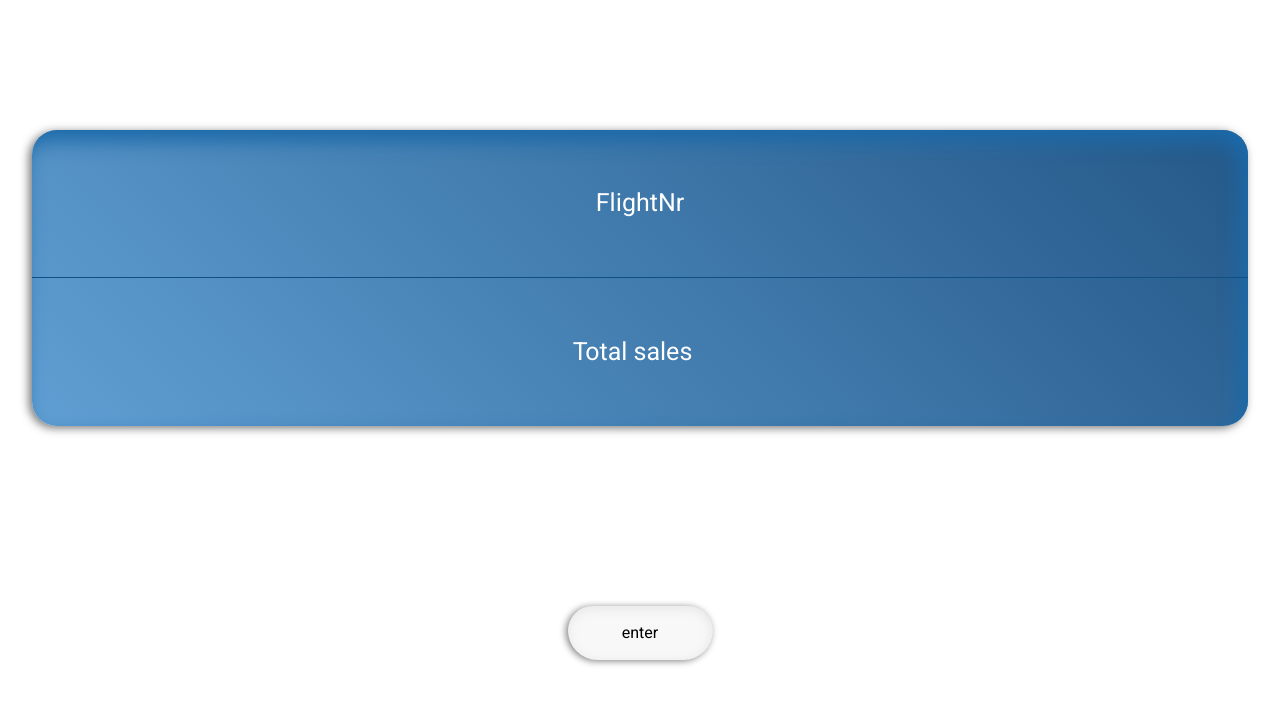
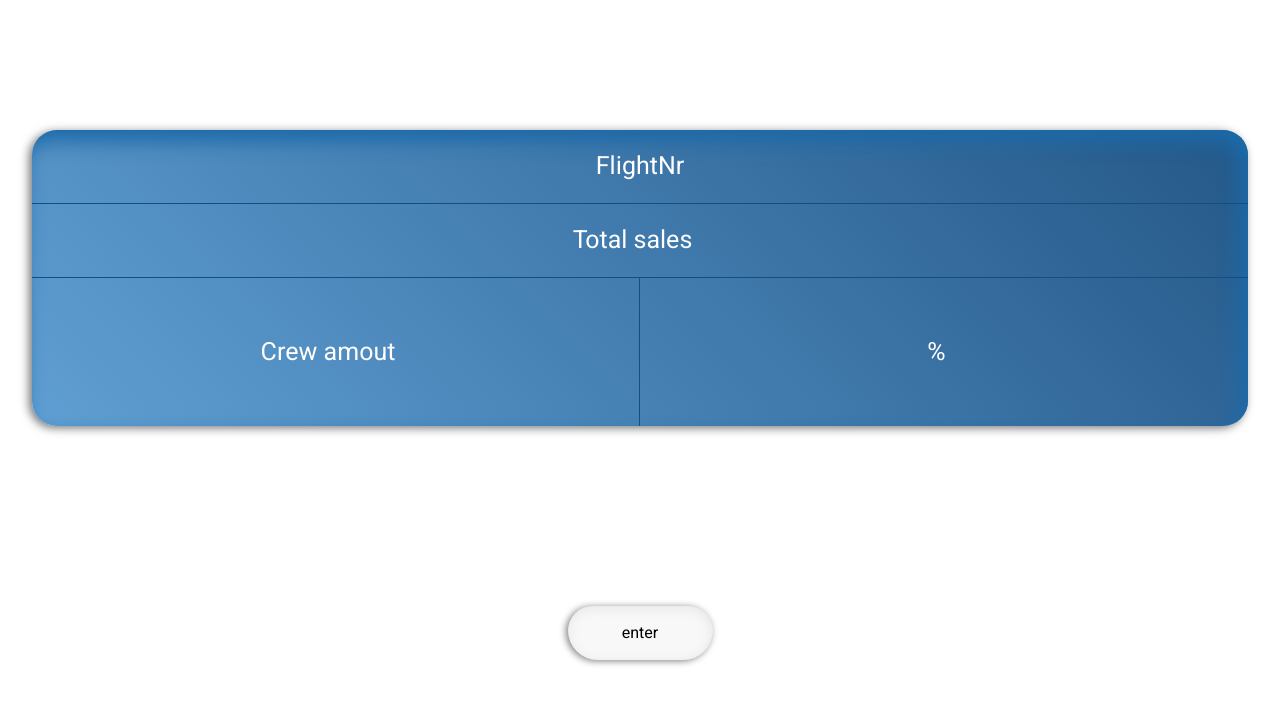
Before and after one commit to albinglindell/commission-calculator, a React (Create React App) app: page /AddFlight in a window 1280 px wide. Shown: the top 704 px of the page. Built offline with nearby package versions, Linux system fonts and the light colour scheme.

Commit message:
changed a whole lot to the add page

```diff
--- a/src/App.css
+++ b/src/App.css
@@ -221,31 +221,39 @@ border: 0;
 min-width: 100%;
 color: white;
 text-align: center;
+border-bottom: 1.5px solid rgb(16, 79, 131);
 
 }
 .flightNr{
-  border-bottom: 1.5px solid rgb(16, 79, 131);
   border-radius: 25px 25px 0 0;
 }
-.totalEarnings{
-  border-radius: 0 0 25px 25px;
 
-}
-.flightNr::placeholder, .totalEarnings::placeholder{
+.flightNr::placeholder, .totalEarnings::placeholder, .percentValue::placeholder, .crewAmount::placeholder{
   color: rgb(255, 255, 255);
 }
 .totalEarnings, .flightNr{
   width: 100%;
+  height: 25%;
+
+}
+.percentValue, .crewAmount{
+  background: transparent;
+  color: white;
+  text-align: center;
   height: 50%;
+  width: 50%;
+  border: 0;
 }
 .percentValue{
-  height: 50%;
-  width: 50%;
+  border-radius: 0 0 25px 0;
+
 }
 .crewAmount{
   height: 50%;
   width: 50%;
   border-right: 1.5px solid rgb(16, 79, 131);
+  border-radius: 0 0 0 25px;
+
 }
 .FormbuttonContainer{
   position: relative;
--- a/src/components/Add.jsx
+++ b/src/components/Add.jsx
@@ -6,6 +6,8 @@ import { useNavigate } from 'react-router-dom'
 function Add() {
     let [flightNr, setFlightNr] = useState("")
     let [totalSales, setTotalSales] = useState("")
+    let [crewAmount, setCrewAmount] = useState("")
+    let [percentage, setPercentage] = useState("")
 
     // let [activeState, setActiveState] = useState("")
     let currentFlights = localStorage.getItem("flights")
@@ -14,9 +16,9 @@ function Add() {
     }
     const navigate = useNavigate()
     let FlightNr = useRef()
-    // let Crewamount = useRef()
+    let Crewamount = useRef()
     let Earning = useRef()
-    // let Percent = useRef()
+    let Percent = useRef()
 
 
 
@@ -86,10 +88,23 @@ function Add() {
             setFlightNr(FlightNr.current.value.toUpperCase())
         }
       };
-    const handleInputChangeEarnings = () => {
-        if (Earning.current) {
+    const handleInputChangeEarnings = (input) => {
+        if (input === FlightNr) {
+            if(FlightNr.current){
+                // FlightNr.current.value = FlightNr.current.value.toUpperCase();
+                setFlightNr(FlightNr.current.value.toUpperCase())
+
+            }
+        }
+        if (input === Earning) {
             // FlightNr.current.value = FlightNr.current.value.toUpperCase();
-            setTotalSales( Earning.current.value)
+            setTotalSales(Earning.current.value)
+        }
+        if(input === Crewamount){
+            setCrewAmount( Crewamount.current.value)
+        }
+        if(input === Percent){
+            setPercentage( Percent.current.value)
         }
       };
 
@@ -138,8 +153,10 @@ function Add() {
          */}
     <div className="statisticCard">
         {/* <div onClick={()=>onPressState("FlightNr")} className="totalEarnings">{flightNr}</div> */}
-        <input  ref={FlightNr} onChange={handleInputChange} type="text" className="flightNr" placeholder='FlightNr' value={flightNr}/>
-        <input  ref={Earning} onChange={handleInputChangeEarnings} type='number' inputMode='numeric' pattern="[0-9]*" className="totalEarnings" placeholder='Total sales' value={totalSales}/>
+        <input  ref={FlightNr} onChange={()=>handleInputChangeEarnings(FlightNr)} type="text" className="flightNr" placeholder='FlightNr' value={flightNr}/>
+        <input  ref={Earning} onChange={()=>handleInputChangeEarnings(Earning)} type='number' inputMode='numeric' pattern="[0-9]*" className="totalEarnings" placeholder='Total sales' value={totalSales}/>
+        <input  ref={Crewamount} onChange={()=>handleInputChangeEarnings(Crewamount)} type='number' inputMode='numeric' pattern="[0-9]*" className="crewAmount" placeholder='Crew amout' value={crewAmount}/>
+        <input  ref={Percent} onChange={()=>handleInputChangeEarnings(Percent)} type='number' inputMode='numeric' pattern="[0-9]*" className="percentValue" placeholder='%' value={percentage}/>
         {/* <div onClick={()=>onPressState("Total sales")} className="totalEarnings">{totalSales}</div> */}
         {/* <div onClick={()=>onPressState("Crew amount")} className="crewAmount">{crewAmount}</div>
         <div onClick={()=>onPressState("Percent")} className="percentValue">{percent}</div> */}
```
